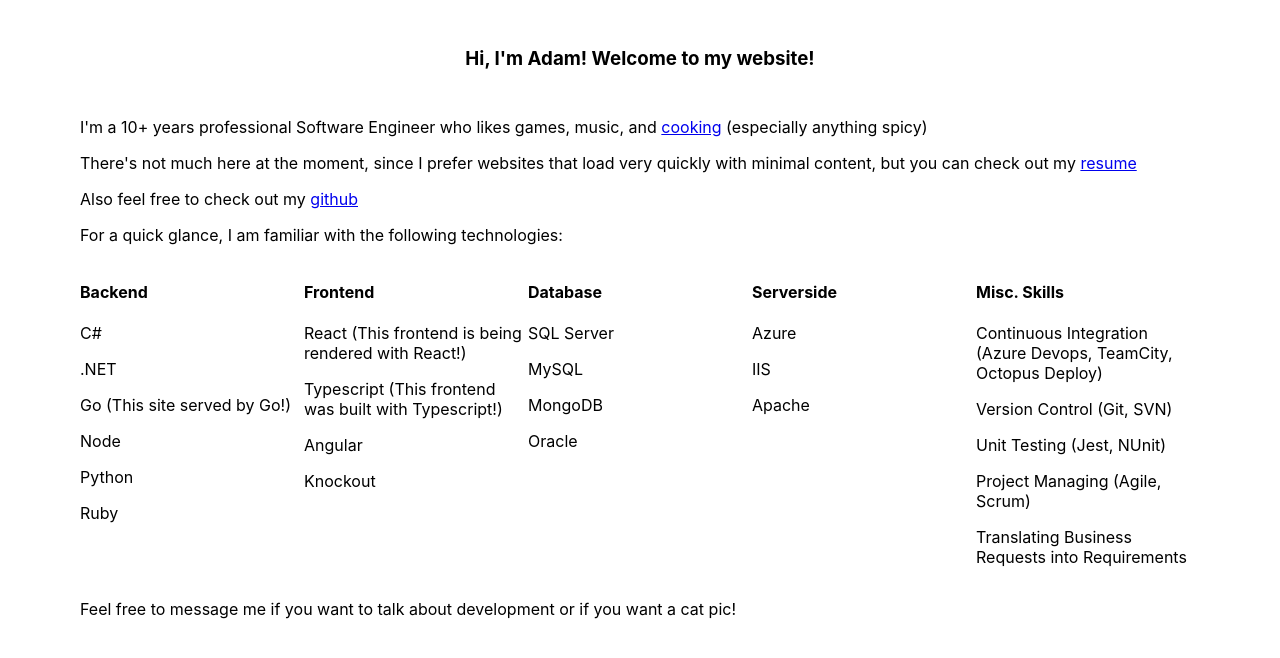
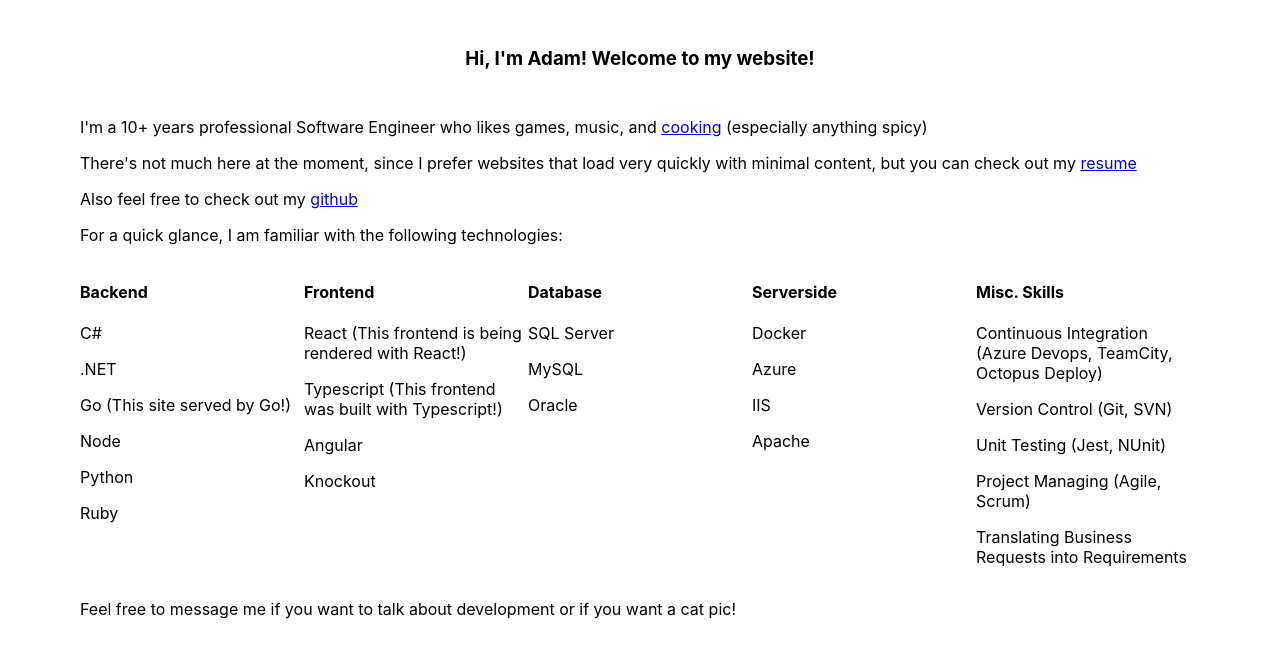
Before and after one commit to JimiofEden/PersonalSite-GoReact, a React (Create React App) app in the folder src/clientapp/: page / in a window 1280 px wide. Shown: the top 658 px of the page. Built offline with nearby package versions, Linux system fonts and the light colour scheme.

Commit message:
Added a bunch of TODOs

```diff
--- a/src/clientapp/src/components/Intro.tsx
+++ b/src/clientapp/src/components/Intro.tsx
@@ -23,11 +23,13 @@
 		<p>For a quick glance, I am familiar with the following technologies:</p>
 		<div className="skills">
 			<div className="skill-category">
+				{/*TODO - These should come from the backend store*/}
 				<h4>Backend</h4>
 				<p>C#</p>
 				<p>.NET</p>
 				<p>Go (This site served by Go!)</p>
 				<p>Node</p>
+				{/*TODO - Link to github PyMeth*/}
 				<p>Python</p>
 				<p>Ruby</p>
 			</div>
@@ -42,11 +44,11 @@
 				<h4>Database</h4>
 				<p>SQL Server</p>
 				<p>MySQL</p>
-				<p>MongoDB</p>
 				<p>Oracle</p>
 			</div>
 			<div className="skill-category">
 				<h4>Serverside</h4>
+				<p>Docker</p>
 				<p>Azure</p>
 				<p>IIS</p>
 				<p>Apache</p>
@@ -72,6 +74,7 @@
 export function Intro() {
 	return <div className="site-container">
 		<Header/>
+		{/*TODO - Links should come from backend store*/}
 		<AboutMe
 			twitterLink={"https://twitter.com/JimiofEden"}
 		/>
```
